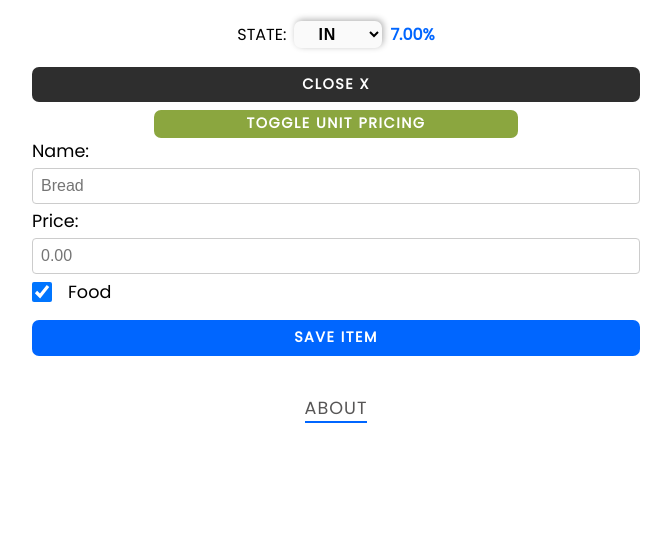
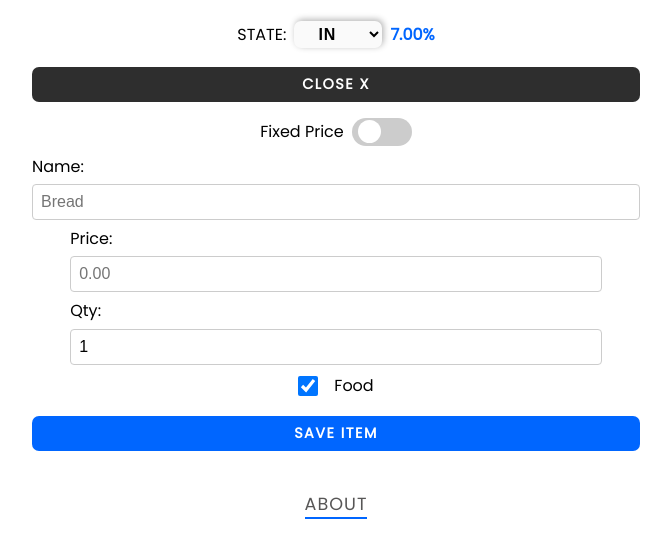
Before and after one commit to caltman24/shopping-total-calculator, a Vue app: page / in a window 1280 px wide. Both pictures are taken after a click on the button "ADD ITEM +". Shown: the top 558 px of the page, without its empty margins (304-975 px from the left). Built offline with nearby package versions, Linux system fonts and the light colour scheme.

Commit message:
added quantity

```diff
--- a/src/assets/main.css
+++ b/src/assets/main.css
@@ -234,6 +234,7 @@ footer {
   color: hsla(0, 0%, 100%, 0.85);
   box-shadow: 0 -0.4em 0.5em rgba(0, 0, 0, 0.2);
   z-index: 9999;
+  user-select: none;
 }
 
 .total-result {
--- /dev/null
+++ b/src/components/AddItem.vue
@@ -0,0 +1,199 @@
+<template>
+  <form @submit.prevent="saveItem" class="add-item">
+    <div class="price-type-toggle">
+      <p v-if="selectedPriceField === 'fixed'">Fixed Price</p>
+      <p v-else>Price Per Unit</p>
+      <SwitchToggle @toggle-switch="togglePriceField" />
+    </div>
+    <div class="item-name--wrapper">
+      <label for="item-name">Name: </label>
+      <input id="item-name" type="text" placeholder="Bread" v-model="name" />
+    </div>
+    <transition name="fade">
+      <div
+        class="item-price--wrapper fixed"
+        v-if="selectedPriceField === 'fixed'"
+      >
+        <label for="item-price">Price: </label>
+        <input
+          id="item-price"
+          type="number"
+          min="0.01"
+          step="0.01"
+          placeholder="0.00"
+          v-model.number="price"
+          required
+        />
+        <label for="item-qty">Qty: </label>
+        <input
+          id="item-qty"
+          type="number"
+          min="1"
+          step="1"
+          v-model.number="quantity"
+          required
+        />
+      </div>
+      <div
+        class="item-price--wrapper unit"
+        v-else-if="selectedPriceField === 'unit'"
+      >
+        <label for="item-price">Unit Price: </label>
+        <input
+          id="item-price"
+          type="number"
+          min="0.01"
+          step="0.01"
+          placeholder="0.00"
+          v-model.number="unitPrice"
+          required
+        />
+        <label for="item-weight">Weight: </label>
+        <input
+          id="item-weight"
+          type="number"
+          min="0.01"
+          step="0.01"
+          placeholder="0.00"
+          v-model.number="unitWeight"
+          required
+        />
+        <select v-model="unit">
+          <option value="lbs">lbs</option>
+          <option value="oz">oz</option>
+          <option value="g">g</option>
+          <option value="kg">kg</option>
+        </select>
+      </div>
+    </transition>
+    <span>
+      <input type="checkbox" name="" id="is-food" v-model="isFood" />
+      <label for="is-food">Food</label>
+    </span>
+
+    <button type="submit" class="btn">Save Item</button>
+  </form>
+</template>
+
+<script>
+import SwitchToggle from "./SwitchToggle.vue";
+import { v4 as uuidv4 } from "uuid";
+
+export default {
+  name: "AddItem",
+  data() {
+    return {
+      name: "",
+      price: null,
+      unitPrice: null,
+      unitWeight: null,
+      unit: "lbs",
+      isFood: true,
+      selectedPriceField: "fixed",
+      quantity: 1,
+    };
+  },
+  components: {
+    SwitchToggle,
+  },
+  methods: {
+    saveItem() {
+      if (!this.price && this.selectedPriceField === "fixed") return;
+      if (
+        !this.unitPrice &&
+        !this.unitWeight &&
+        this.selectedPriceField === "unit"
+      ) {
+        return;
+      }
+      let newItem = {};
+      if (this.selectedPriceField === "unit") {
+        this.price = this.unitPrice * this.unitWeight;
+        newItem = {
+          id: uuidv4(),
+          name: this.name,
+          price: this.price,
+          isFood: this.isFood,
+          unitWeight: this.unitWeight,
+          unitPrice: this.unitPrice,
+          unit: this.unit,
+        };
+      } else if (this.selectedPriceField === "fixed") {
+        this.price = this.price * this.quantity;
+        newItem = {
+          id: uuidv4(),
+          name: this.name,
+          price: this.price,
+          isFood: this.isFood,
+          quantity: this.quantity,
+        };
+      } else throw new Error("selectedPriceField is invalid");
+      this.$emit("new-item", newItem);
+      this.clearForm();
+    },
+    togglePriceField() {
+      this.selectedPriceField =
+        this.selectedPriceField === "fixed" ? "unit" : "fixed";
+      this.clearForm();
+    },
+    clearForm() {
+      this.name = "";
+      this.price = null;
+      this.unitPrice = null;
+      this.unitWeight = null;
+      this.unit = "lbs";
+      this.quantity = 1;
+    },
+  },
+  emits: ["new-item"],
+};
+</script>
+
+<style scoped>
+form {
+  display: flex;
+  flex-direction: column;
+  justify-content: center;
+  align-items: center;
+}
+
+input {
+  padding: 0.5em;
+  border: 1px solid #ccc;
+  border-radius: 4px;
+  margin-block: 0.35em;
+  font-size: 1rem;
+  width: 100%;
+}
+
+.item-name--wrapper {
+  width: 100%;
+}
+
+.price-type-toggle {
+  display: flex;
+  flex-direction: row;
+  justify-content: space-between;
+  align-items: center;
+  margin-block: 0.5em;
+  gap: 0.5em;
+}
+
+span {
+  display: flex;
+  align-items: center;
+}
+
+select {
+  padding: 0.25em;
+  border: 1px solid #ccc;
+  border-radius: 4px;
+  font-size: 1rem;
+}
+
+#is-food {
+  width: 20px;
+  height: 20px;
+  margin-right: 1em;
+}
+</style>
--- a/src/components/HeaderToggle.vue
+++ b/src/components/HeaderToggle.vue
@@ -9,73 +9,7 @@
       {{ menuOpen ? "Close X" : "Add Item +" }}
     </button>
     <transition name="fade">
-      <form @submit.prevent="saveItem" class="add-item" v-show="menuOpen">
-        <button type="button" @click.prevent="togglePriceField" class="btn toggle">
-          Toggle Unit Pricing
-        </button>
-        <div class="item-name--wrapper">
-          <label for="item-name">Name: </label>
-          <input
-            id="item-name"
-            type="text"
-            placeholder="Bread"
-            v-model="name"
-          />
-        </div>
-        <div
-          class="item-price--wrapper fixed"
-          v-if="selectedPriceField === 'fixed'"
-        >
-          <label for="item-price">Price: </label>
-          <input
-            id="item-price"
-            type="number"
-            min="0.01"
-            step="0.01"
-            placeholder="0.00"
-            v-model.number="price"
-            required
-          />
-        </div>
-        <div
-          class="item-price--wrapper unit"
-          v-else-if="selectedPriceField === 'unit'"
-        >
-          <label for="item-price">Unit Price: </label>
-          <input
-            id="item-price"
-            type="number"
-            min="0.01"
-            step="0.01"
-            placeholder="0.00"
-            v-model.number="unitPrice"
-            required
-          />
-          <label for="item-weight">Weight: </label>
-          <input
-            id="item-weight"
-            type="number"
-            min="0.01"
-            step="0.01"
-            placeholder="0.00"
-            v-model.number="unitWeight"
-            required
-          />
-          <select v-model="unit">
-            <option value="lbs">lbs</option>
-            <option value="oz">oz</option>
-            <option value="g">g</option>
-            <option value="kg">kg</option>
-          </select>
-        </div>
-
-        <span>
-          <input type="checkbox" name="" id="is-food" v-model="isFood" />
-          <label for="is-food">Food</label>
-        </span>
-
-        <button type="submit" class="btn">Save Item</button>
-      </form>
+      <AddItem v-show="menuOpen" @new-item="newItem" />
     </transition>
     <transition name="fade">
       <button
@@ -91,7 +25,7 @@
 </template>
 
 <script>
-import { v4 as uuidv4 } from "uuid";
+import AddItem from "./AddItem.vue";
 
 export default {
   name: "HeaderToggle",
@@ -99,71 +33,16 @@ export default {
     menuOpen: Boolean,
     items: Array,
   },
-  data() {
-    return {
-      name: "",
-      price: null,
-      unitPrice: null,
-      unitWeight: null,
-      unit: "lbs",
-      isFood: true,
-      selectedPriceField: "fixed",
-    };
-  },
   emits: ["toggle-menu", "new-item", "clear-items"],
   methods: {
     toggleMenu() {
       this.$emit("toggle-menu");
     },
-    saveItem() {
-      if (!this.price && this.selectedPriceField === "fixed") return;
-      if (
-        !this.unitPrice &&
-        !this.unitWeight &&
-        this.selectedPriceField === "unit"
-      ) {
-        return;
-      }
-
-      let newItem = {};
-      if (this.selectedPriceField === "unit") {
-        this.price = this.unitPrice * this.unitWeight;
-        newItem = {
-          id: uuidv4(),
-          name: this.name,
-          price: this.price,
-          isFood: this.isFood,
-          unitWeight: this.unitWeight,
-          unit: this.unit,
-        };
-      } else if (this.selectedPriceField === "fixed") {
-        newItem = {
-          id: uuidv4(),
-          name: this.name,
-          price: this.price,
-          isFood: this.isFood,
-        };
-      } else throw new Error("selectedPriceField is invalid");
-
-      this.$emit("new-item", newItem);
-      this.clearForm();
-    },
-    clearItems() {
-      this.$emit("clear-items");
-    },
-    togglePriceField() {
-      this.selectedPriceField =
-        this.selectedPriceField === "fixed" ? "unit" : "fixed";
-      this.clearForm();
-    },
-    clearForm() {
-      this.name = "";
-      this.price = null;
-      this.unitPrice = null;
-      this.unitWeight = null;
-      this.unit = "lbs";
+    newItem(item) {
+      this.$emit("new-item", item);
     },
   },
+  components: { AddItem },
 };
 </script>
 
@@ -173,49 +52,4 @@ header {
   flex-direction: column;
   width: 100%;
 }
-
-form {
-  display: flex;
-  flex-direction: column;
-  justify-content: center;
-}
-
-input {
-  padding: 0.5em;
-  border: 1px solid #ccc;
-  border-radius: 4px;
-  margin-block: 0.25em;
-  font-size: 1rem;
-  width: 100%;
-}
-
-div.unit input {
-  margin-right: 1.5em;
-}
-
-#item-weight {
-  width: fit-content;
-}
-
-span {
-  display: flex;
-  align-items: center;
-}
-
-select {
-  padding: 0.25em;
-  border: 1px solid #ccc;
-  border-radius: 4px;
-  font-size: 1rem;
-}
-
-#is-food {
-  width: 20px;
-  height: 20px;
-  margin-right: 1em;
-}
-
-label {
-  font-size: 1.1rem;
-}
 </style>
--- a/src/components/Item-List/ItemRow.vue
+++ b/src/components/Item-List/ItemRow.vue
@@ -1,11 +1,14 @@
 <template>
   <div class="item-row">
     <div class="item-desc" :class="item.isFood ? 'food' : ''">
-      <p class="item-desc-name">{{ item.name || "" }} {{ unitWeight }}</p>
-      <h4 class="item-desc-price">
-        + ${{ item.price.toFixed(2) }} <span>{{ pricePerWeight }}</span>
-      </h4>
+      <p class="item-desc-name">
+        {{ item.name || "" }}
+        {{ unitWeight }}
+        {{ unitPrice }}
+      </p>
+      <h4 class="item-desc-price">+ ${{ item.price.toFixed(2) }}</h4>
     </div>
+    <p v-show="item.quantity > 1">{{quantity}}</p>
     <h4 class="item-acc">${{ accumPrice.toFixed(2) }}</h4>
   </div>
 </template>
@@ -23,12 +26,15 @@ export default {
         ? `~ ${this.item.unitWeight} ${this.item.unit}`
         : "";
     },
-    pricePerWeight() {
-      return this.item.unitWeight
-        ? `~ $${(this.item.price / this.item.unitWeight).toFixed(2)}/${
-            this.item.unit
-          }`
+    unitPrice() {
+      return this.item.unitPrice
+        ? `@  $${this.item.unitPrice}/${this.item.unit}`
         : "";
+    },
+    quantity() {
+      return this.item.quantity
+      ? `x ${this.item.quantity} @ $${(this.item.price / this.item.quantity).toFixed(2)}`
+      : "";
     },
   },
 };
--- /dev/null
+++ b/src/components/SwitchToggle.vue
@@ -0,0 +1,78 @@
+<template>
+  <label class="switch">
+    <input type="checkbox" @click="toggle" />
+    <div class="slider round"></div>
+  </label>
+</template>
+
+<script>
+export default {
+  name: "HeaderToggle",
+  methods: {
+    toggle() {
+      this.$emit("toggle-switch");
+    },
+  },
+};
+</script>
+
+<style scoped>
+/* SLIDER TOGGLE */
+
+.switch {
+  position: relative;
+  display: inline-block;
+  width: 60px;
+  height: 28px;
+}
+
+.switch input {
+  display: none;
+}
+
+.slider {
+  position: absolute;
+  cursor: pointer;
+  top: 0;
+  left: 0;
+  right: 0;
+  bottom: 0;
+  background-color: #ccc;
+  -webkit-transition: 0.4s;
+  transition: 0.4s;
+}
+
+.slider:before {
+  position: absolute;
+  content: "";
+  height: 23px;
+  width: 23px;
+  left: 6px;
+  bottom: 3px;
+  background-color: white;
+  -webkit-transition: 0.4s;
+  transition: 0.4s;
+}
+
+input:checked + .slider {
+  background-color: var(--clr-food);
+}
+
+input:focus + .slider {
+  box-shadow: 0 0 1px #101010;
+}
+
+input:checked + .slider:before {
+  -webkit-transform: translateX(26px);
+  -ms-transform: translateX(26px);
+  transform: translateX(26px);
+}
+
+.slider.round {
+  border-radius: 34px;
+}
+
+.slider.round:before {
+  border-radius: 50%;
+}
+</style>
```
